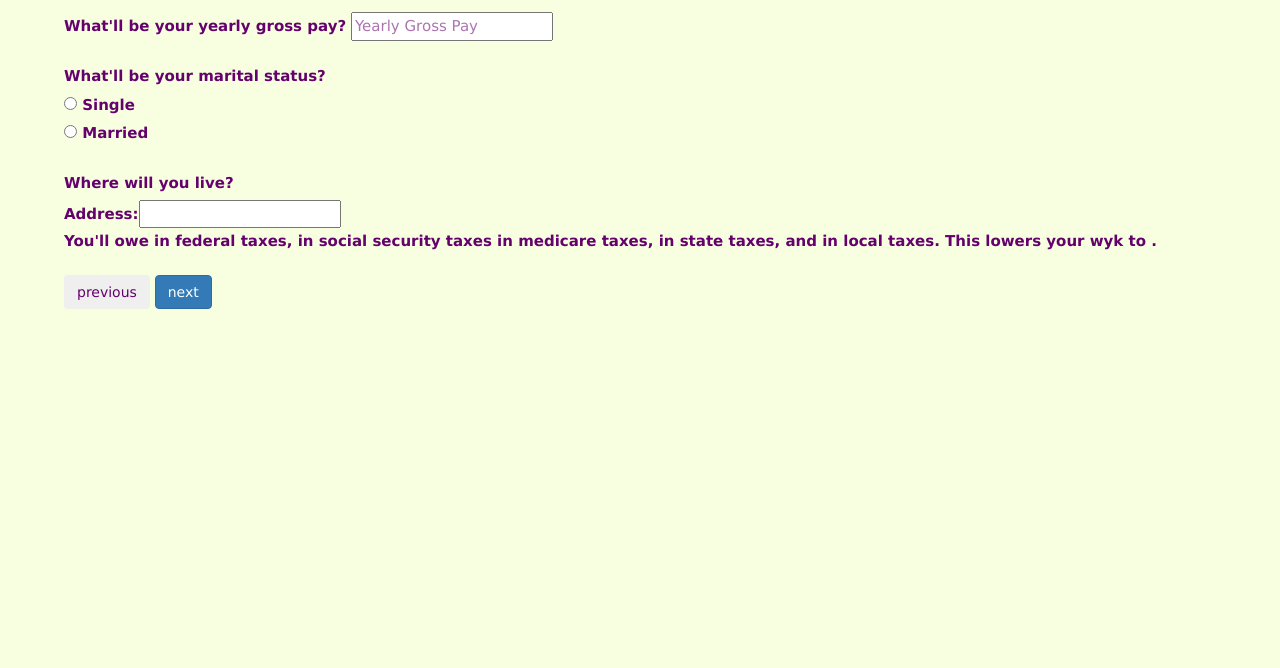
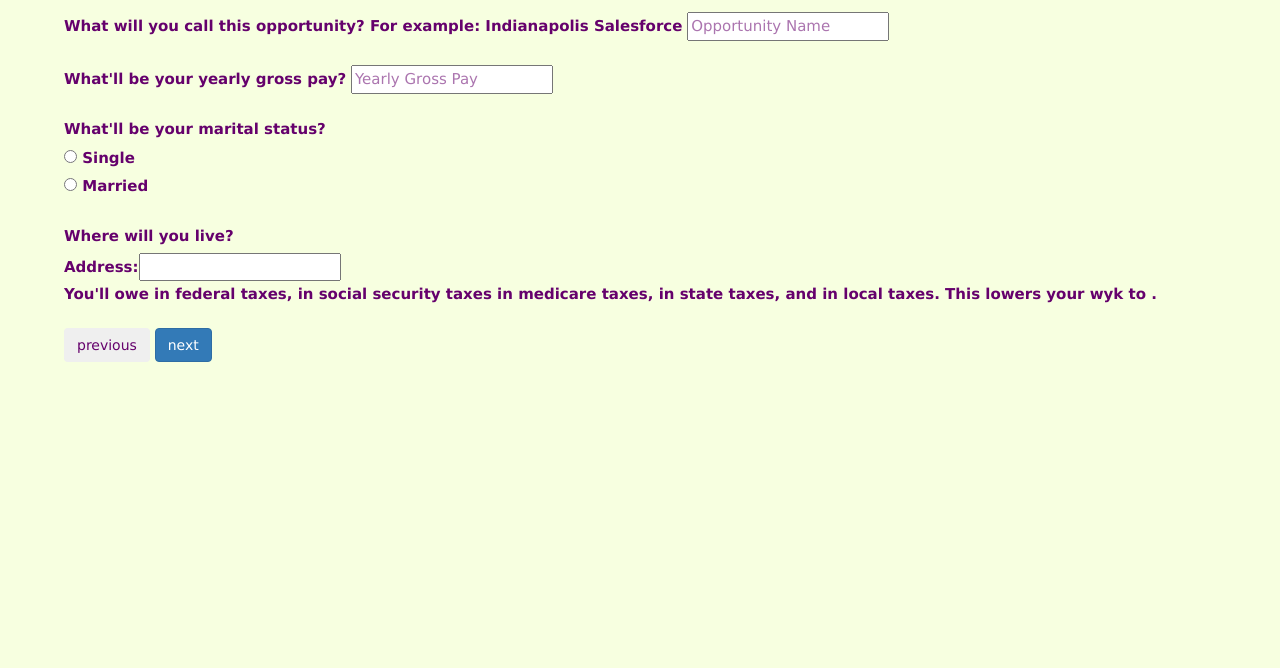
Before and after one commit to BenCook28/Wyk-Deployed-Client, a website: page index.html at #!/gross-pay-and-taxes in a window 1280 px wide. Shown: the part 132-800 px from the top of the page. Drawn offline with nearby package versions, Linux system fonts and the light colour scheme; some packages are replaced by stand-ins of ours; a script that the page names is missing.

Commit message:
Added input field for Opportunity name

```diff
--- a/components/grossPayAndTaxes/grossPayAndTaxes.html
+++ b/components/grossPayAndTaxes/grossPayAndTaxes.html
@@ -2,6 +2,11 @@
 <h1>Gross Pay and Taxes</h1><br/>
 <md-progress-linear md-mode="determinate" value="{{vm.determinateValue}}"></md-progress-linear>
 <form name="grossPayAndTaxes">
+	<div ng-controller="grossPayAndTaxesController">
+		<label for="grossPay">What will you call this opportunity?  For example: Indianapolis Salesforce</label> <input type="text" placeholder="Opportunity Name" name="opportunity" ng-model="ctrl.user.opportunity" ng-required="true"/><br>
+		<br/>
+	</div>
+
 	<div ng-controller="grossPayAndTaxesController">
 		<label for="grossPay">What'll be your yearly gross pay?</label> <input type="number" placeholder="Yearly Gross Pay" name="grossPay" ng-model="ctrl.user.grossPay" ng-required="true"/><br>
 		<br/>
```
